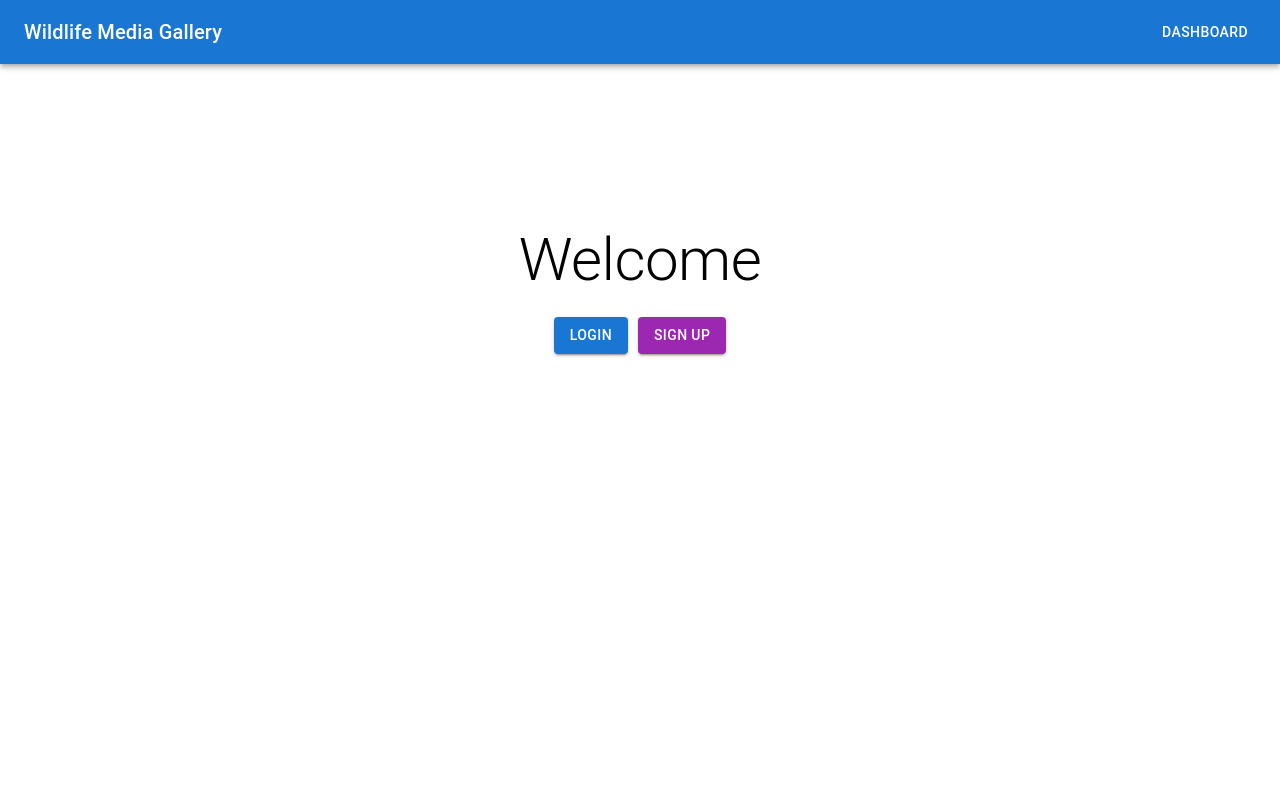
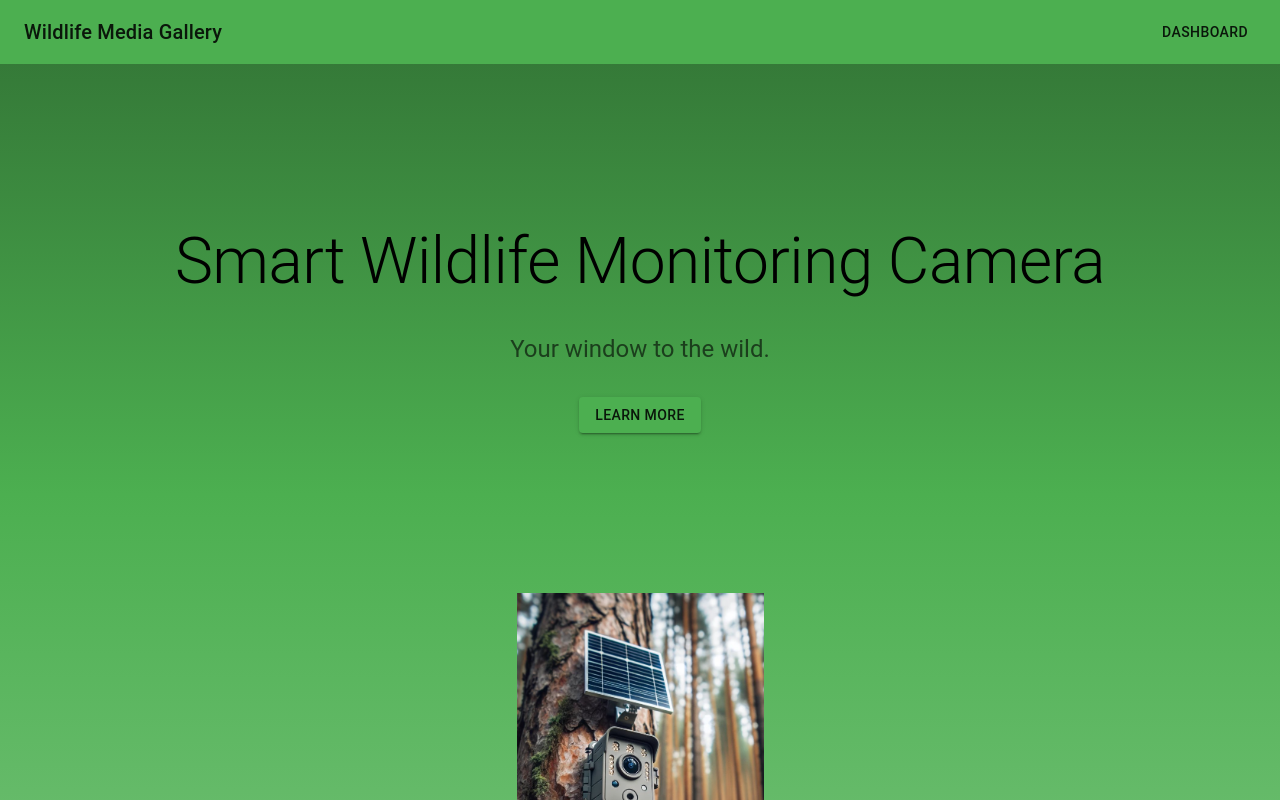
Before and after one commit to TLodosDurak/wildlife-camera-mern-stack, a React (Create React App) app in the folder wildlife_react/: page / in a window 1280 px wide. Shown: the top 800 px of the page. Built offline with nearby package versions, Linux system fonts and the light colour scheme.

Commit message:
Initial HeroSection and Theme Change

```diff
--- /dev/null
+++ b/wildlife_react/src/components/HeroSection.js
@@ -0,0 +1,49 @@
+import React from 'react';
+import { Box, Button, Container, Typography } from '@mui/material';
+
+function HeroSection() {
+  return (
+    <Box
+      sx={(theme) => ({
+        width: '100%',
+        backgroundImage: `linear-gradient(to bottom, ${theme.palette.primary.dark}, ${theme.palette.primary.main}, ${theme.palette.primary.light})`,
+        backgroundSize: 'cover',
+        backgroundRepeat: 'no-repeat',
+        height: 'auto',
+        paddingBottom: '2rem',
+      })}
+    >
+      <Container
+        sx={{
+          display: 'flex',
+          flexDirection: 'column',
+          alignItems: 'center',
+          pt: { xs: 14, sm: 20 },
+          pb: { xs: 8, sm: 12 },
+        }}
+      >
+        <Typography variant="h2" sx={{ mb: 4, textAlign: 'center', fontSize: 'clamp(2.5rem, 5vw, 4rem)' }}>
+          Smart Wildlife Monitoring Camera
+        </Typography>
+        <Typography variant="h5" sx={{ mb: 4, textAlign: 'center', color: 'text.secondary' }}>
+          Your window to the wild.
+        </Typography>
+        <Button variant="contained" color="primary" sx={{ marginBottom: '2rem' }}>
+          Learn More
+        </Button>
+      </Container>
+      <Box
+        sx={{
+          mt: 4,
+          height: 300,
+          backgroundImage: 'url("hero-pic.png")',
+          backgroundSize: 'contain',
+          backgroundRepeat: 'no-repeat',
+          backgroundPosition: 'center',
+        }}
+      />
+    </Box>
+  );
+}
+
+export default HeroSection;
--- a/wildlife_react/src/components/HomePage.js
+++ b/wildlife_react/src/components/HomePage.js
@@ -4,11 +4,15 @@ import Button from '@mui/material/Button';
 import { useNavigate } from 'react-router-dom';
 import Typography from '@mui/material/Typography';
 import Container from '@mui/material/Container';
+import HeroSection from './HeroSection';
+
 
 function HomePage() {
   let navigate = useNavigate();
 
   return (
+    <>
+    <HeroSection />
     <Container maxWidth="sm" style={{ textAlign: 'center', marginTop: '20vh' }}>
       <Typography variant="h2" gutterBottom>Welcome</Typography>
       <Button variant="contained" color="primary" onClick={() => navigate('/login')} style={{ marginRight: '10px' }}>
@@ -18,6 +22,7 @@ function HomePage() {
         Sign Up
       </Button>
     </Container>
+  </>
   );
 }
 
--- a/wildlife_react/src/index.js
+++ b/wildlife_react/src/index.js
@@ -3,12 +3,29 @@ import ReactDOM from 'react-dom/client';
 import './index.css';
 import App from './App';
 import reportWebVitals from './reportWebVitals';
+import { ThemeProvider, createTheme } from '@mui/material/styles';
+
+// Create a custom theme
+const theme = createTheme({
+  palette: {
+    primary: {
+      main: '#4CAF50', // A shade of green
+    },
+    secondary: {
+      main: '#8BC34A', // Another shade of green
+    },
+    // You can also customize other theme aspects like typography
+  },
+  // Add other theme customizations here
+});
 
 const root = ReactDOM.createRoot(document.getElementById('root'));
 root.render(
-  <React.StrictMode>
-    <App />
-  </React.StrictMode>
+    <ThemeProvider theme={theme}>
+      <React.StrictMode>
+        <App />
+      </React.StrictMode>
+    </ThemeProvider>
 );
 
 // If you want to start measuring performance in your app, pass a function
```
Also changed, not shown: wildlife_react/public/hero-pic.PNG (added).
